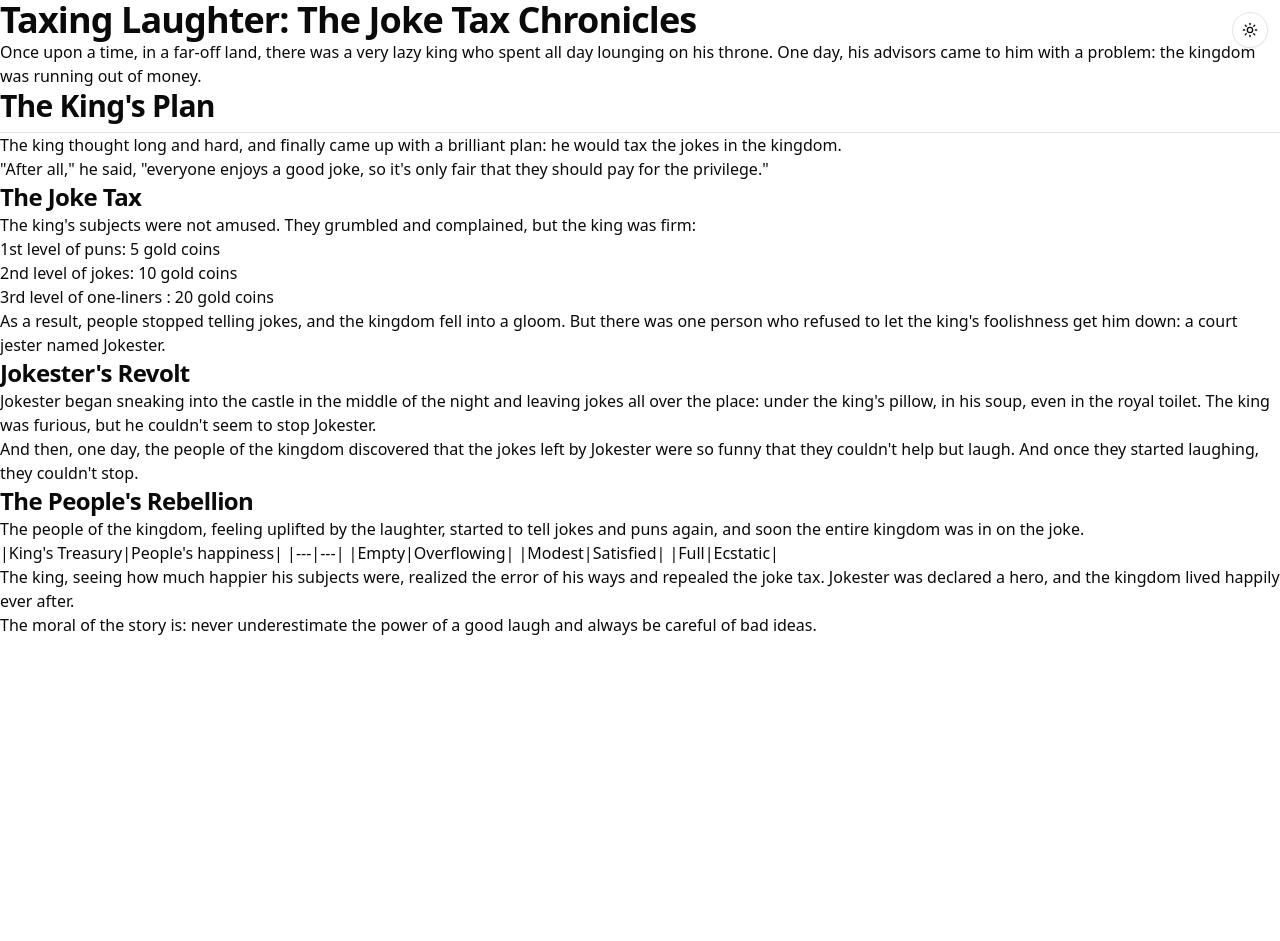
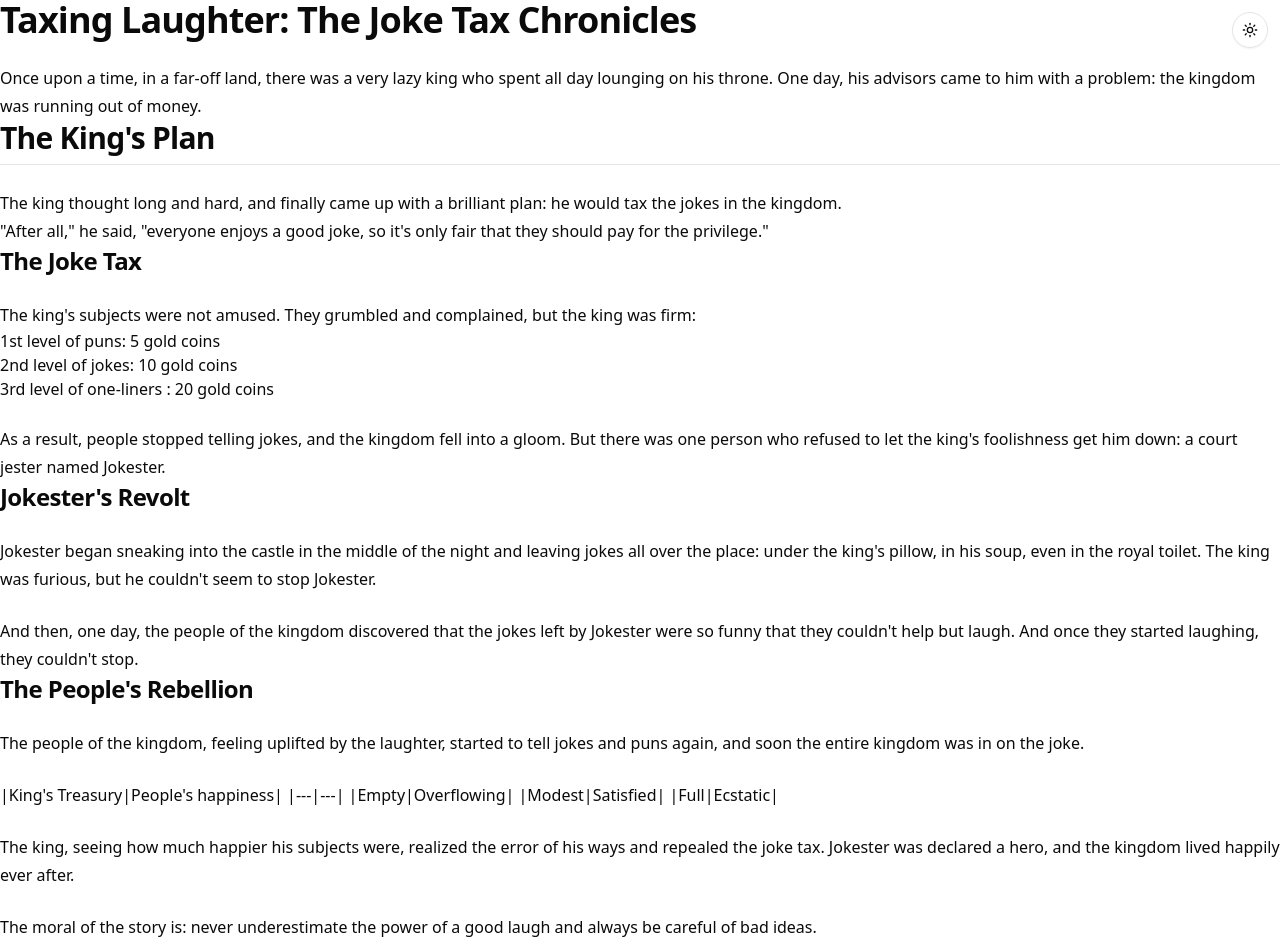
Before and after one commit to RyanLurn/simple-docs, a Next.js app: page /md-example in a window 1280 px wide. Before the commit the page ends 800 px from the top, so only its background shows below. Built offline with nearby package versions, Linux system fonts and the light colour scheme.

Commit message:
feat(ui): style paragraph content

```diff
--- a/src/mdx-components.tsx
+++ b/src/mdx-components.tsx
@@ -30,6 +30,8 @@ const components: MDXComponents = {
       {children}
     </h6>
   ),
+  // Paragraph
+  p: ({ children }) => <p className="leading-7 not-first:mt-6">{children}</p>,
 };
 
 export function useMDXComponents(): MDXComponents {
```
